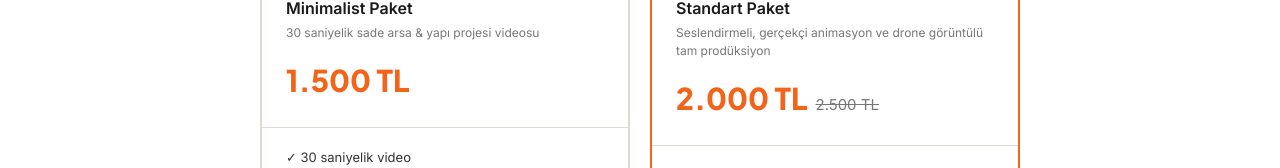
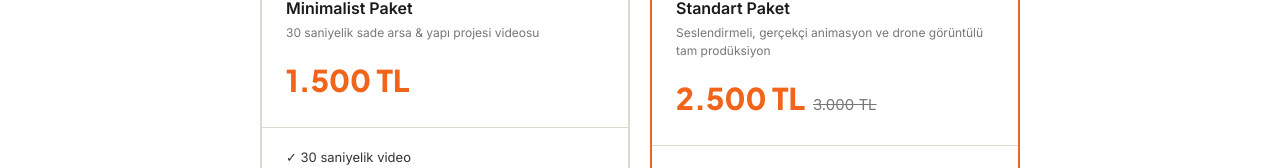
Before and after one commit to alicancapli47-a11y/mustakit-frontend, a Next.js app: page / in a window 1280 px wide. Shown: the part 632-800 px from the top of the page. Built offline with nearby package versions, Linux system fonts and the light colour scheme.

Commit message:
fix: standart paket 2500 TL yapildi

```diff
--- a/src/app/page.tsx
+++ b/src/app/page.tsx
@@ -3,7 +3,7 @@ import { useState } from 'react'
 
 const packages = {
   minimal: { name: 'Minimalist Paket', price: 1500, label: '1.500 TL' },
-  standart: { name: 'Standart Paket', price: 2000, label: '2.000 TL' },
+  standart: { name: 'Standart Paket', price: 2500, label: '2.500 TL' },
 }
 
 export default function HomePage() {
@@ -165,8 +165,8 @@ export default function HomePage() {
                 <div style={{ fontSize: 16, fontWeight: 800, marginBottom: 4 }}>Standart Paket</div>
                 <div style={{ fontSize: 12, color: "#777", marginBottom: 16, lineHeight: 1.5 }}>Seslendirmeli, gerçekçi animasyon ve drone görüntülü tam prodüksiyon</div>
                 <div style={{ display: "flex", alignItems: "baseline", gap: 8 }}>
-                  <span style={{ fontFamily: "Plus Jakarta Sans, sans-serif", fontSize: 30, fontWeight: 800, color: "#F26419" }}>2.000 TL</span>
-                  <span style={{ fontSize: 15, color: "#777", textDecoration: "line-through" }}>2.500 TL</span>
+                  <span style={{ fontFamily: "Plus Jakarta Sans, sans-serif", fontSize: 30, fontWeight: 800, color: "#F26419" }}>2.500 TL</span>
+                  <span style={{ fontSize: 15, color: "#777", textDecoration: "line-through" }}>3.000 TL</span>
                 </div>
               </div>
               <div style={{ padding: "20px 24px", flex: 1, display: "flex", flexDirection: "column" }}>
```
